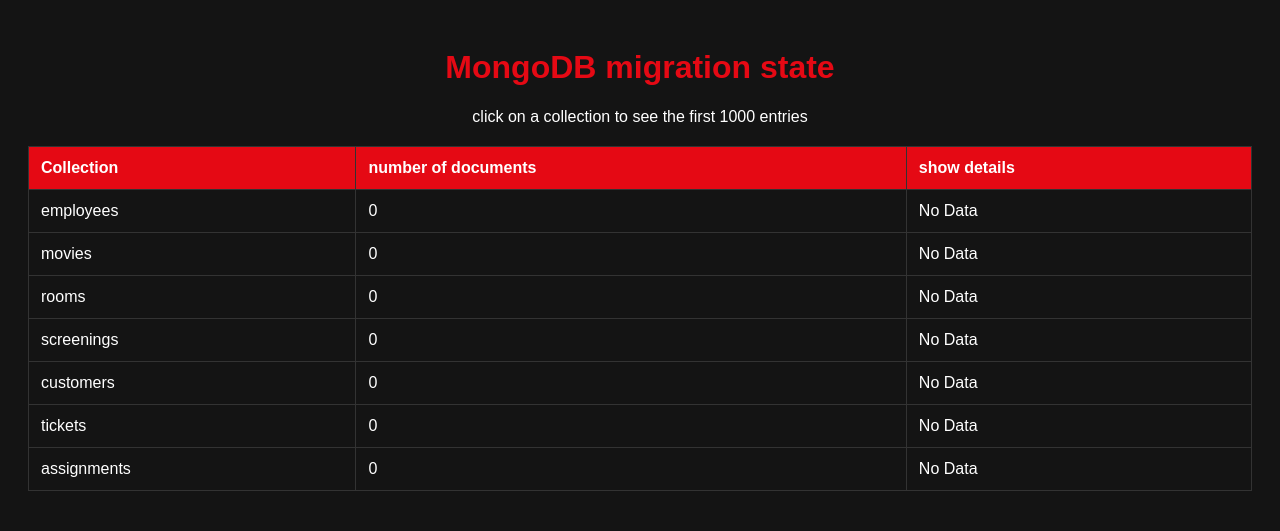
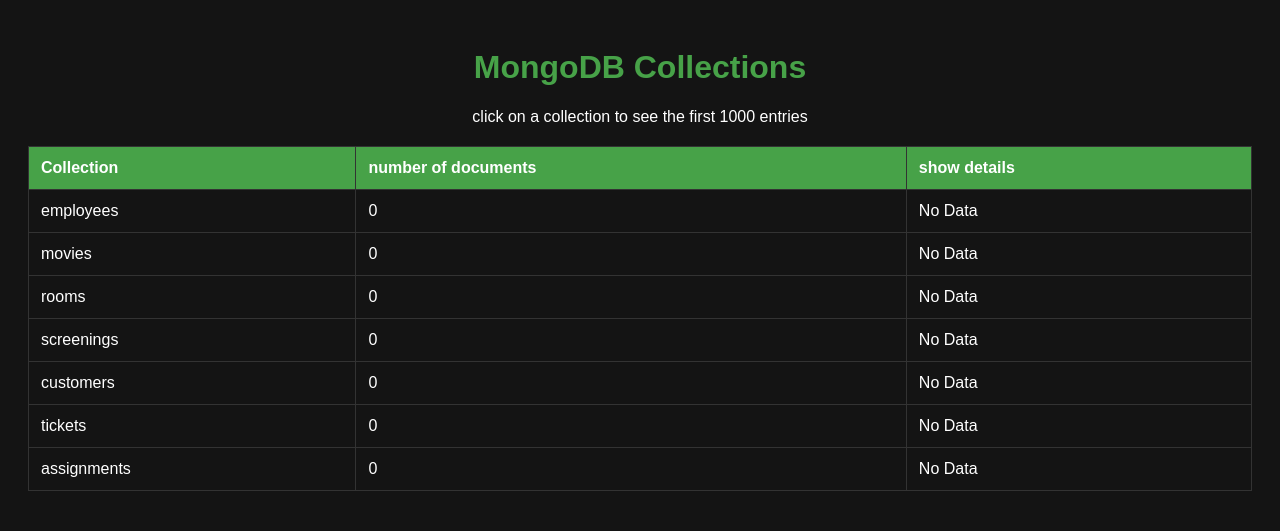
Before and after one commit to Sky170404/cinema-management-system, a Flask app: page /mongo-status in a window 1280 px wide. Shown: the top 531 px of the page. Run offline with Flask 3, Linux system fonts and the light colour scheme; data that the repository does not hold is empty.

Commit message:
Recoloring

```diff
--- a/templates/analytics.html
+++ b/templates/analytics.html
@@ -79,8 +79,8 @@
     </select>
 </div>
 
-<div style="text-align: center; margin-bottom: 30px; background: #221f1f; padding: 20px; border-radius: 8px; border: 1px solid #e50914;">
-    <h3 style="margin-top: 0; color: #e50914;">Use Case: Campaign Management</h3>
+<div style="text-align: center; margin-bottom: 30px; background: #141414; padding: 20px; border-radius: 8px; border: 1px solid {{ '#e50914' if type == 'SQL' else '#47a248' }};">
+    <h3 style="margin-top: 0; color: #141414;">Use Case: Campaign Management</h3>
     <p>Add a trailer to a random movie {% if current_rating %}with rating
         <strong>{{ current_rating }}</strong>{% endif %}.</p>
     <button class="back-btn"
--- a/templates/index.html
+++ b/templates/index.html
@@ -94,7 +94,7 @@
                 </div>
 
                 <div style="margin-bottom: 20px;">
-                    <button class="btn" style="background-color: #47a248;" onclick="navigateTo('/mongo-status')">Show Collections</button>
+                    <button class="btn" style="background-color: #2e7d32;" onclick="navigateTo('/mongo-status')">Show Collections</button>
                 </div>
 
                 <div>
--- a/templates/mongo_status.html
+++ b/templates/mongo_status.html
@@ -2,20 +2,20 @@
 <html lang="de">
 <head>
     <meta charset="UTF-8">
-    <title>MongoDB migration state</title>
+    <title>MongoDB Collections</title>
     <style>
         body { background:#141414; color:#fff; font-family:Arial; padding:20px; }
-        h1 { color:#e50914; text-align:center; }
+        h1 { color:#47a248; text-align:center; }
         table { width:100%; border-collapse:collapse; margin:20px 0; }
         th, td { padding:12px; border:1px solid #333; text-align:left; }
-        th { background:#e50914; }
-        a { color:#e50914; text-decoration:none; }
+        th { background:#47a248; }
+        a { color:#47a248; text-decoration:none; }
         a:hover { text-decoration:underline; }
         .back-btn { background: #333; color: white; padding: 10px 20px; border: none; border-radius: 4px; cursor: pointer; margin-top: 20px; }
     </style>
 </head>
 <body>
-    <h1>MongoDB migration state</h1>
+    <h1>MongoDB Collections</h1>
     <p style="text-align:center;">click on a collection to see the first 1000 entries</p>
 
     <table>
```
